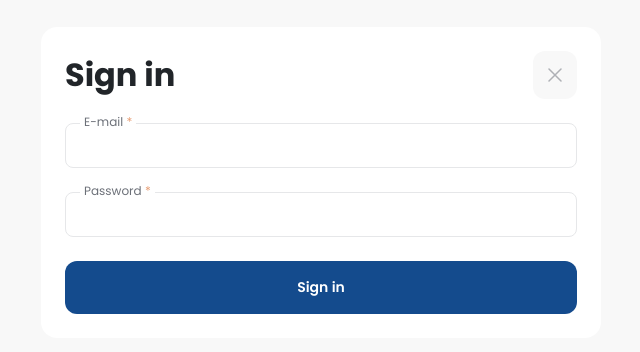
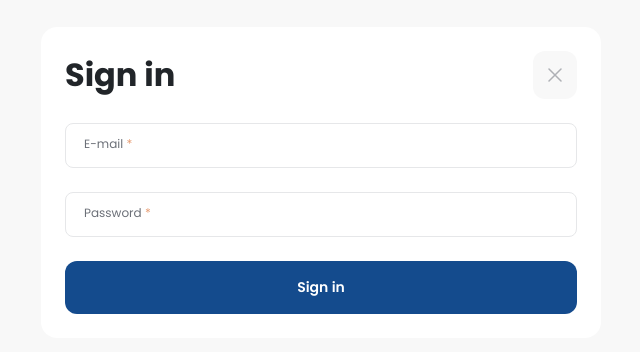
Before and after one commit to arshad-ignek/reach-soft, a React (Create React App) app: page /login in a window 1280 px wide. Shown: the part 218-570 px from the top of the page, without its empty margins (319-959 px from the left). Built offline with nearby package versions, Linux system fonts and the light colour scheme.

Commit message:
modified signin_page

```diff
--- a/src/Login/Login.tsx
+++ b/src/Login/Login.tsx
@@ -1,3 +1,4 @@
+import { Form, Formik } from 'formik';
 import Button from '../components/Button/Button';
 import { CloseIcon } from '../components/CustomIcon/CustomIcon';
 import Input from '../components/Input/Input';
@@ -8,18 +9,16 @@ const Login = () => {
         console.log('Button clicked!');
     };
 
-    const handleMouseOver = () => {
-        console.log('Mouse over button!');
-    };
-
-    const handleMouseOut = () => {
-        console.log('Mouse out button!');
-    };
-
     return (
         <>
             <div className='m-auto bg-white p-4 login-page'>
-                <form>
+                <Formik
+                    initialValues={{ username: "", password: "" }}
+                    onSubmit={(values) => {
+                        console.log(values);
+                    }}
+                >
+                    <Form>
                         <div className='d-flex justify-content-between'>
                             <h1 className='modal-title'>Sign in</h1>
 
@@ -31,8 +30,6 @@ const Login = () => {
                                 type="button"
                                 style={{ background: "#F8F8F8", padding: "11px 15px" }}
                                 disable={false}
-                            onMouseOver={handleMouseOver}
-                            onMouseOut={handleMouseOut}
                             />
                         </div>
                         <div className="my-4">
@@ -43,7 +40,7 @@ const Login = () => {
                                 required={true}
                                 place
                                 placeHolder="E-mail"
-                            props
+
                             />
                         </div>
                         <div className="mb-4">
@@ -55,20 +52,19 @@ const Login = () => {
                                 required={true}
                                 place
                                 placeHolder="Password"
-                            props
+
                             />
                         </div>
                         <Button
                             styleType="primary"
                             onClick={handleClick}
                             label="Sign in"
-                        type="button"
+                            type="submit"
                             style={{ width: '100%' }}
                             disable={false}
-                        onMouseOver={handleMouseOver}
-                        onMouseOut={handleMouseOut}
                         />
-                </form>
+                    </Form>
+                </Formik>
             </div>
         </>
     )
--- a/src/components/Button/Button.tsx
+++ b/src/components/Button/Button.tsx
@@ -10,7 +10,7 @@ interface ButtonProps {
   style?: React.CSSProperties;
   disable?: boolean;
   otherChild?: ReactNode;
-  onMouseOver?: MouseEventHandler<HTMLButtonElement>;
+  onMouseOver?: MouseEventHandler<HTMLButtonElement> ;
   onMouseOut?: MouseEventHandler<HTMLButtonElement>;
 }
 
--- a/src/components/Input/Input.tsx
+++ b/src/components/Input/Input.tsx
@@ -12,7 +12,6 @@ interface InputProps extends InputHTMLAttributes<HTMLInputElement> {
   placeHolder?: string;
   disable?: boolean;
   maxlength?: number;
-  props:any;
 }
 
 const Input: React.FC<InputProps> = ({
@@ -26,8 +25,7 @@ const Input: React.FC<InputProps> = ({
   maxlength,
   ...props
 }) => {
-  // const [field, meta] = useField(props);
-
+  const [field, meta] = useField<any>(props?.name || "");
   return (
     <>
       <div
@@ -35,12 +33,12 @@ const Input: React.FC<InputProps> = ({
       >
         <input
           autoComplete="off"
-          // placeHolder={label}
+          placeholder={label}
           className={`form-control `}
-          // required={required ? "required" : undefined}
+          required={required ? true : undefined}
           disabled={disable}
           maxLength={maxlength}
-          // {...field}
+          {...field}
           {...props}
         />
         {place === true ? (
@@ -59,10 +57,11 @@ const Input: React.FC<InputProps> = ({
         )}
       </div>
 
-      {/* {meta.touched && meta.error ? (
+      {meta.touched && meta.error ? (
         <div className="is-danger">{meta.error}</div>
-      ) : null} */}
+      ) : null}
     </>
+
   );
 };
 
```
Lines whose indentation alone changed are shown as unchanged.
